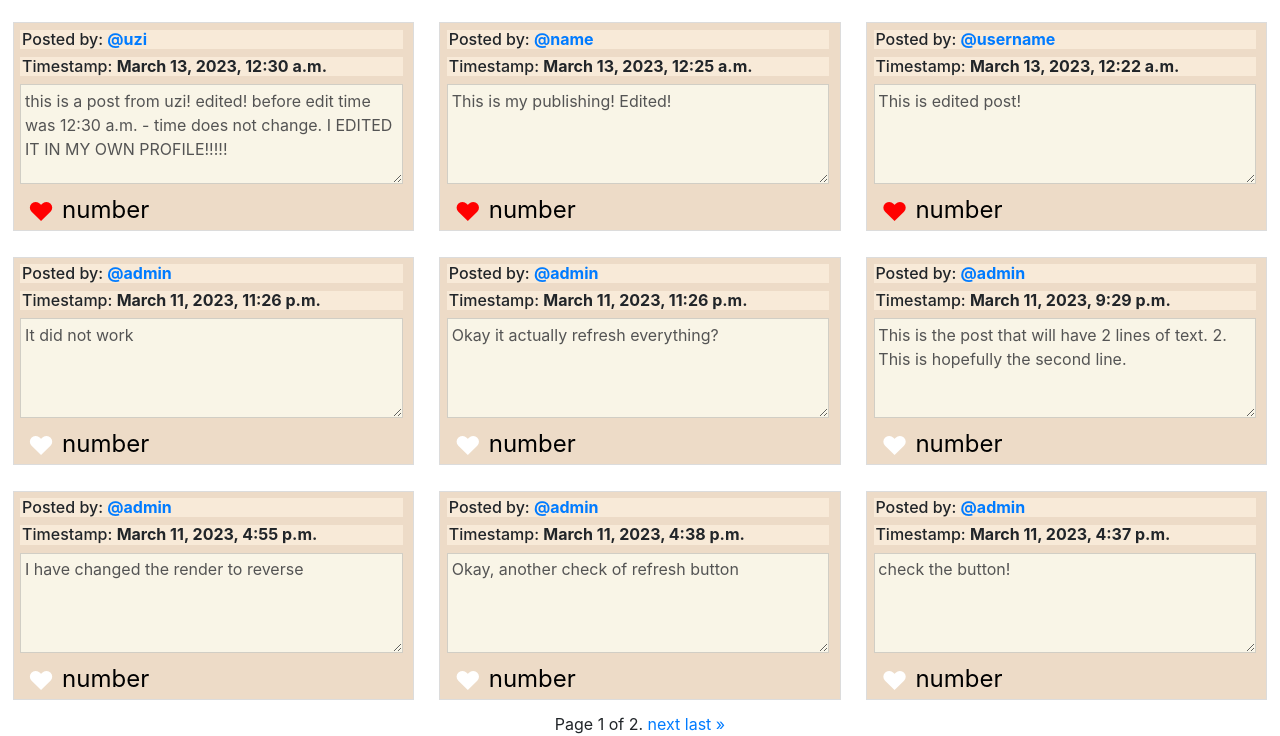
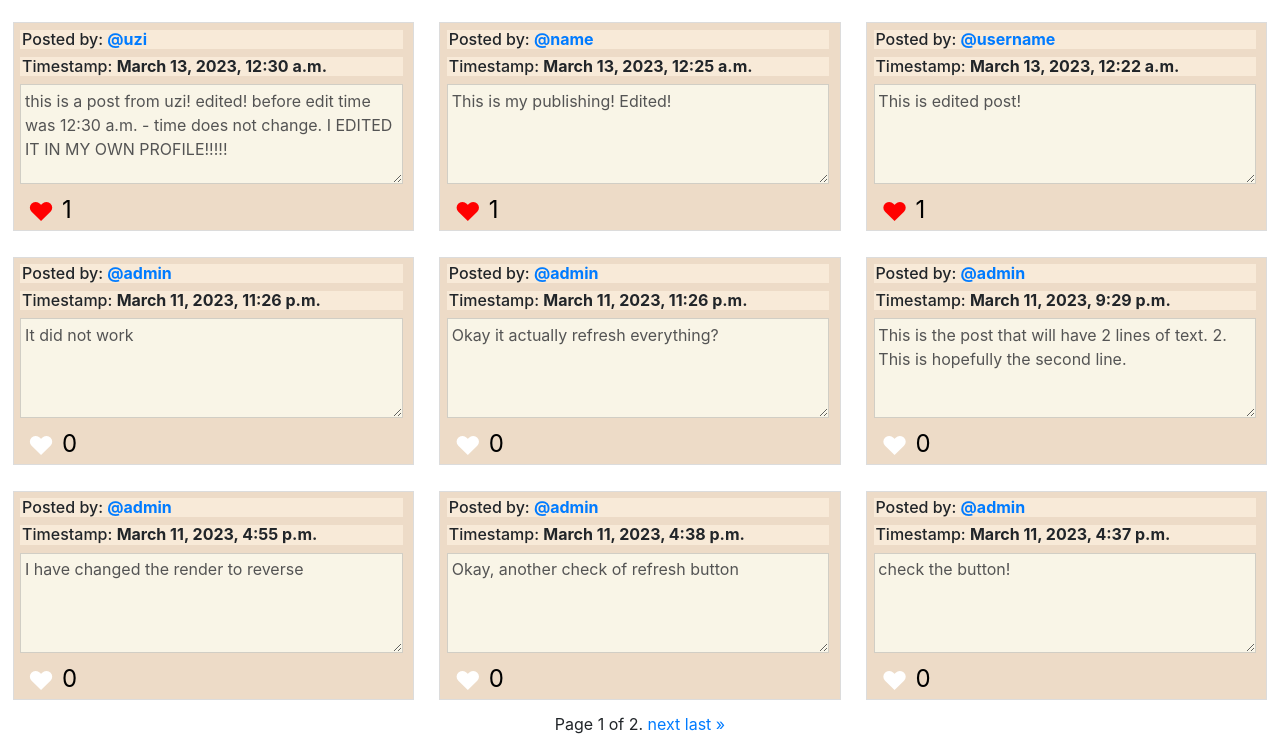
Before and after one commit to orkhan-m/django_network, a Django app: page / in a window 1280 px wide. Shown: the part 227-963 px from the top of the page. Run offline with Django 3.2, Linux system fonts and the light colour scheme; data comes from the database, SQL or seed files in the repository; both versions use the stored data as it was after the commit; some libraries are stand-ins or nearby versions.

Commit message:
likes implmented - js delayed need to fix

```diff
--- a/network/templates/network/index.html
+++ b/network/templates/network/index.html
@@ -59,7 +59,7 @@
           &#9829;
         </p>
         {% endif %}
-        <p class="like-number">number</p>
+        <p class="like-number">{{post.post_related_likes.count}}</p>
         {% if post.user == currentUser%}
         <button class="btn-edit-content">Edit</button>
         <button class="btn-save-edit">Save</button>
--- a/network/views.py
+++ b/network/views.py
@@ -16,7 +16,7 @@ def index(request):
     currentUser = request.user
     all_posts = Post.objects.order_by('-timestamp')
 
-    paginator  = Paginator(all_posts, 9)
+    paginator = Paginator(all_posts, 9)
 
     page_number = request.GET.get('page')
     page_obj = paginator.get_page(page_number)
@@ -33,7 +33,8 @@ def index(request):
     return render(request, "network/index.html", {
         "posts" : page_obj,
         "currentUser" : currentUser,
-        "whatYouLiked" : whatYouLiked
+        "whatYouLiked" : whatYouLiked,
+        "allLikes" : allLikes
     })
 
 @login_required
```
Also changed, not shown: db.sqlite3.
